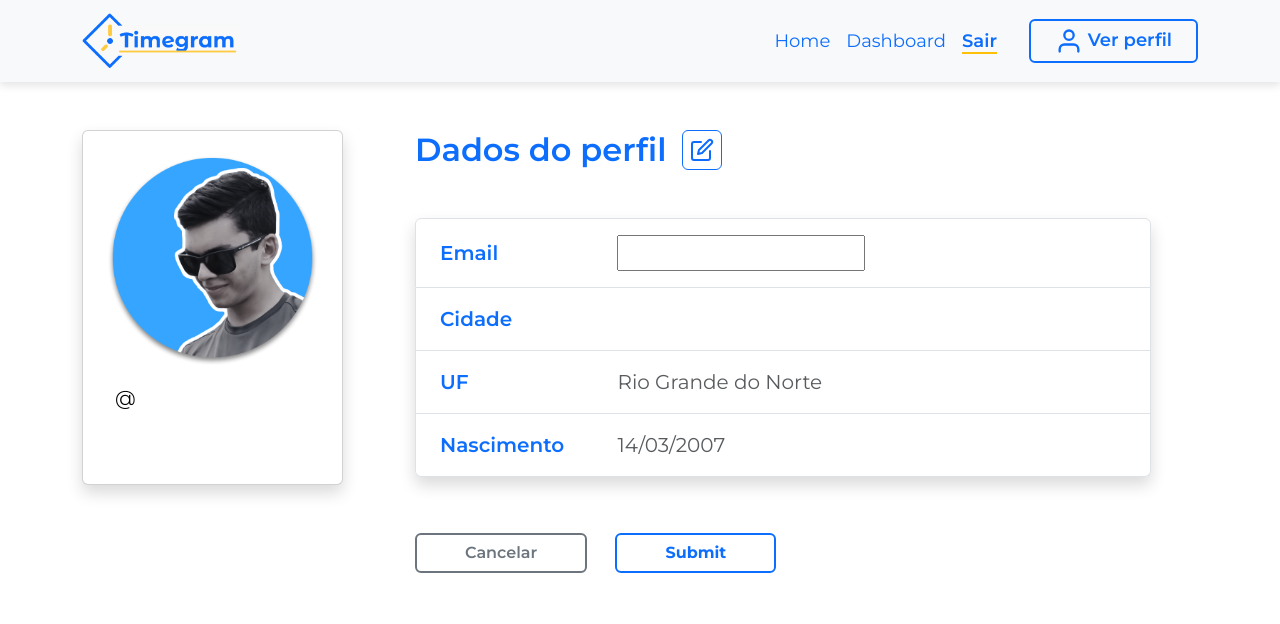
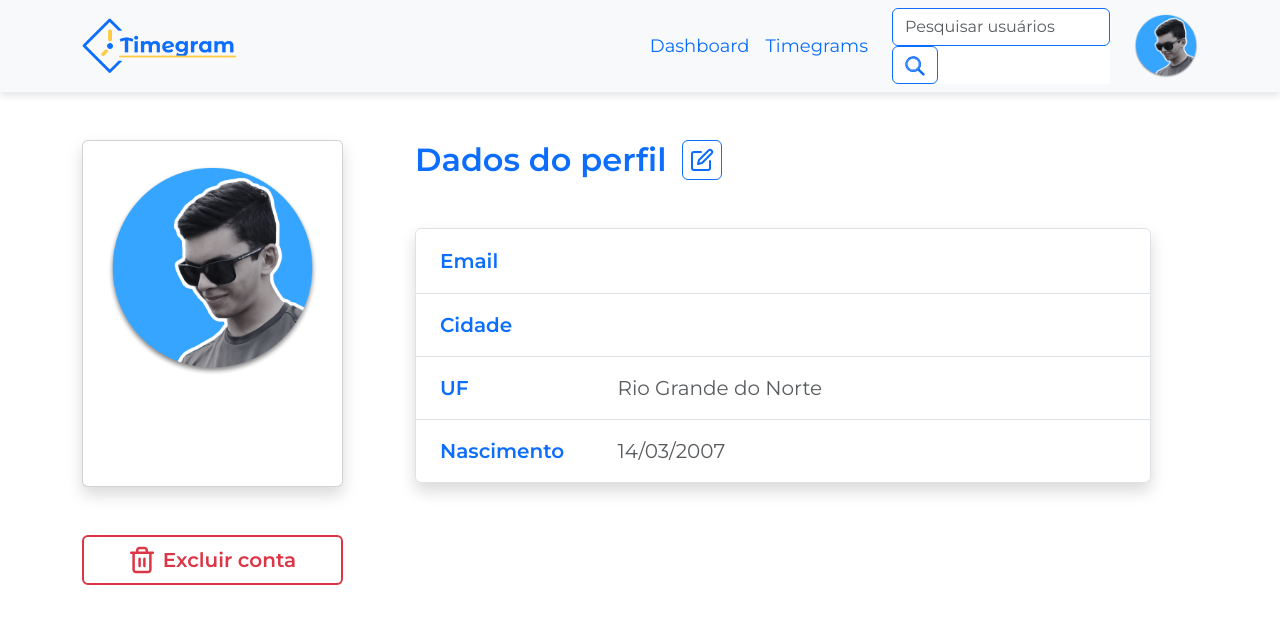
Before and after one commit to isaque-dantas/capsula-tempo-web, a Python web app: template templates/edit_user_profile.html in a window 1280 px wide. Shown: the top 624 px of the page. Run offline with Jinja, Linux system fonts and the light colour scheme; the template is opened without the code that fills it, so the values that code supplies are empty, except form fields; tables that the repository leaves empty hold one stand-in row (values such as "Sample post"); form fields are guessed from the names that the template uses.

Commit message:
update files

```diff
--- a/static/css/style.css
+++ b/static/css/style.css
@@ -1,11 +1,18 @@
+* {
+    box-sizing: border-box;
+}
+
 ::selection {
     background-color: #0D6EFD;
     color: var(--bs-light);
 }
 
-
 * {
     box-sizing: border-box;
+}
+
+.w-fit-content {
+    width: fit-content;
 }
 
 .button-edit {
@@ -46,6 +53,15 @@
     width: auto;
 }
 
+ul.navbar-nav #nav-user-img {
+    width: auto;
+    height: 64px;
+}
+
+ul.navbar-nav #nav-img-search {
+    width: 20px;
+    height: 20px;
+}
 
 .timegram {
     font-family: 'Montserrat Alternates', sans-serif;
@@ -216,10 +232,6 @@
     height: auto;
 }
 
-section.mensagem .message-title {
-    width: fit-content;
-}
-
 section.mensagem .tempo-restante {
     margin-top: 96px;
 }
@@ -232,28 +244,45 @@
     font-size: 52px;
 }
 
-section.mensagem .conteudo-mensagem {
+section.mensagem #timegram-content {
     font-size: 18px;
 }
 
-section.user-profile .card {
-    /*max-width: 240px;*/
-    /*max-height: 344px;*/
+section.user-profile #form-button-container {
+    transition: width .5s ease;
+    visibility: hidden;
+    overflow-x: hidden;
 }
 
 section.user-profile .card h5 {
     font-size: 18px;
 }
 
-section.user-profile input[type="text"]:not([readonly]) {
+section.user-profile input[type="text"],
+section.user-profile input[type="email"]{
     outline: none;
-    border: 1px solid var(--bs-primary);
-    border-radius: 4px;
-    padding-left: 8px;
+    border-style: solid;
+    border-color: var(--bs-primary);
 }
 
-section.user-profile input[type="text"][readonly] {
-    outline: none;
-    border: none;
-    padding-left: 8px;
+section.user-profile input[type="text"]:not([readonly]),
+section.user-profile input[type="email"]:not([readonly]){
+    border-width: 1px;
+    border-radius: 4px;
+    margin: 0 0 8px 8px;
+    padding: 0 0 0 8px;
 }
+
+section.user-profile input[type="text"][readonly],
+section.user-profile input[type="email"][readonly]{
+    margin: 0 0 0 8px;
+    border-width: 0;
+}
+
+section.user-profile input#username {
+    background-image: url("../img/at-sign.svg");
+    background-position: 4px center;
+    background-size: 20px 20px;
+    background-repeat: no-repeat;
+    padding-left: 26px;
+}
--- a/static/js/manage-edit-user-form.js
+++ b/static/js/manage-edit-user-form.js
@@ -1,16 +1,18 @@
 const textInputs = getTextInputs()
-const buttons = document.getElementsByClassName("form-button")
-console.log(buttons)
 const labels = document.getElementsByTagName("label")
+const formButtonContainer = document.getElementById("form-button-container")
 
-const originalLabelsForProperties = getLabelsForProperties(labels)
+const initialLabelsForProperties = getLabelsForProperties(labels)
+
+unableForm()
+formButtonContainer.style.visibility = 'visible'
 
 function getTextInputs() {
     const inputs = document.getElementsByTagName("input")
     let textInputs = []
 
     for (let i=0; i<inputs.length; i++) {
-        if (inputs[i].type === "text" ) {
+        if (inputs[i].type === "text" || inputs[i].type === "email" ) {
             textInputs.push(inputs[i])
         }
     }
@@ -28,14 +30,14 @@
     return forProperties
 }
 
-unableForm()
-
 function unableForm() {
+    hideFormButtons()
     changeInputsReadOnlyPropertyTo(true)
     removeLabelsForProperties()
 }
 
 function enableForm() {
+    showFormButtons()
     changeInputsReadOnlyPropertyTo(false)
     restoreOriginalLabelsForProperties()
 }
@@ -54,6 +56,14 @@
 
 function restoreOriginalLabelsForProperties() {
     for (let i = 0; i < labels.length; i++) {
-        labels[i].htmlFor = originalLabelsForProperties[i]
+        labels[i].htmlFor = initialLabelsForProperties[i]
     }
 }
+
+function hideFormButtons() {
+    formButtonContainer.style.width = "0px"
+}
+
+function showFormButtons() {
+    formButtonContainer.style.width = "100%"
+}
--- a/static/js/update-page-if-time-was-gone.js
+++ /dev/null
@@ -1,4 +0,0 @@
-// Arquivo referente à página 'dashboard.html'
-
-// TODO: implementar evento que ouça pelos tempos restantes e mude o texto do tempo restante se ele chegar a zero;
-//       uma ideia é usar o d-none, do bootstrap, e deixar esse outro texto "escondido"
--- a/templates/base-with-login.html
+++ b/templates/base-with-login.html
@@ -5,6 +5,11 @@
 {% endblock %}
 
 {% block navbar_nav %}
+    <li class="nav-item">
+        <a class="nav-link" href="/" aria-current="page">
+            <span class="text-primary">Home</span>
+        </a>
+    </li>
     <li class="nav-item">
         <a class="nav-link" href="/#about">
             <span class="text-primary">Sobre o autor</span>
--- a/templates/base-without-login.html
+++ b/templates/base-without-login.html
@@ -11,14 +11,29 @@
         </a>
     </li>
     <li class="nav-item">
-        <a class="nav-link active text-primary fw-semibold" href="{{ url_for('logout') }}">
-            <span class="border-bottom border-2 border-warning">Sair</span>
+        <a class="nav-link" href="{{ url_for('dashboard') }}">
+            <span class="text-primary">Timegrams</span>
         </a>
     </li>
-    <li class="nav-item ms-lg-4 mt-lg-0 mt-4">
-        <a href="{{ url_for('user_profile', username=current_user_username) }}" class="btn border-2 btn-outline-primary px-4">
-            <img src="{{ url_for('static', filename='img/user.svg') }}" alt="" class="button-logo">
-            <span class="fw-semibold">Ver perfil</span>
+    {#    ms-lg-4 mt-lg-0 mt-4#}
+    <li class="nav-item input-group border-primary bg-body mx-3">
+        {#        <input class="form-control" type="search" placeholder="Pesquisar usuários" aria-label="Search"#}
+        {#               id="nav-search-input">#}
+
+        <form action="{{ url_for('search_user') }}">
+            <input type="text" class="form-control border-primary" placeholder="Pesquisar usuários" aria-label="Search"
+                   id="nav-search-input">
+            <button class="btn btn-outline-primary fw-medium" type="submit">
+                <img src="{{ url_for('static', filename='img/search.svg') }}" alt="" id="nav-img-search"
+                     class="button-logo">
+            </button>
+        </form>
+
+    </li>
+    <li class="nav-item ms-2">
+        <a href="{{ url_for('user_profile', username=current_user_username) }}" class="d-block">
+            <img src="{{ url_for('static', filename='img/author-profile-picture.png') }}" alt="" class=""
+                 id="nav-user-img">
         </a>
     </li>
 {% endblock %}
--- a/templates/base.html
+++ b/templates/base.html
@@ -50,11 +50,7 @@
         </button>
         <div class="collapse navbar-collapse" id="navbarText">
             <ul class="navbar-nav d-flex align-items-lg-center ms-auto mb-2 mb-lg-0">
-                <li class="nav-item">
-                    <a class="nav-link" href="/" aria-current="page">
-                        <span class="text-primary">Home</span>
-                    </a>
-                </li>
+
                 {% block navbar_nav %}{% endblock %}
             </ul>
         </div>
--- a/templates/dashboard.html
+++ b/templates/dashboard-timegrams.html
@@ -1,6 +1,6 @@
 {% extends 'base-without-login.html' %}
 
-{% block title %}Dashboard{% endblock %}
+{% block title %}Seus Timegrams{% endblock %}
 {% block content %}
     <section class="container mensagens pt-5 d-flex flex-column gap-5">
         <div class="toolbar d-flex shadow justify-content-between px-4 py-3 bg-body-tertiary rounded-3 align-items-center">
--- a/templates/edit_user_profile.html
+++ b/templates/edit_user_profile.html
@@ -3,6 +3,8 @@
 {% block title %}Dashboard{% endblock %}
 {% block content %}
     <section class="user-profile container pt-5" id="container">
+        {% include 'flash_messages.html' %}
+
         <form method="POST" action="{{ url_for('user_profile', username=current_user_username) }}"
               class="row row-gap-5">
             {{ form.hidden_tag() }}
@@ -12,10 +14,12 @@
                         <img src="{{ url_for('static', filename='img/author-profile-picture.png') }}" alt=""
                              class="img-fluid">
                     </figure>
-                    {{ form.username(class="fw-normal mb-2 fs-5", value="@{}".format(user.username)) }}
+
+                    {{ form.username(class="fw-normal fs-5", value=user.username) }}
                     {{ form.name(class="text-primary fw-semibold fs-4", value="{} {}".format(user.first_name, user.last_name)) }}
                 </div>
             </div>
+
             <div class="col-8 ms-5">
                 <div class="d-flex flex-column gap-5">
                     <div class="d-flex gap-3 align-items-center">
@@ -45,15 +49,53 @@
                     </ul>
                 </div>
             </div>
-            <div class="col-8 offset-3">
-                <div class="ms-5">
-                    <button type="button" onclick="unableForm()"
-                            class="btn btn-outline-secondary px-5 fw-semibold border-2 form-button">Cancelar
-                    </button>
-                    {{ form.submit(class="btn btn-outline-primary fw-bold ms-4 border-2 px-5 form-button") }}</div>
+
+            <div class="col-3">
+                <button type="button" data-bs-toggle="modal" data-bs-target="#excludeUser{{ user.id }}"
+                        class="w-100 btn btn-outline-danger border-2 py-2 px-3 d-flex gap-2 justify-content-center align-items-center">
+                    <img src="{{ url_for('static', filename='img/trash-2.svg') }}" alt="" class="button-logo">
+                    <p class="fs-5 fw-semibold m-0">Excluir conta</p>
+                </button>
             </div>
+
+            <div class="col-8">
+                <div id="form-button-container">
+                    <div class="ms-5 w-100 d-flex">
+                        <button type="button" onclick="unableForm()"
+                                class="btn btn-outline-secondary px-5 fw-semibold border-2 form-button">Cancelar
+                        </button>
+                        {{ form.submit(class="btn btn-outline-primary fw-bold ms-4 border-2 px-5 form-button") }}
+                    </div>
+                </div>
+            </div>
+
         </form>
     </section>
+
+    <div class="modal fade" id="excludeUser{{ user.id }}" tabindex="-1"
+         aria-labelledby="excludeMessage" aria-hidden="true">
+        <div class="modal-dialog">
+            <div class="modal-content">
+                <div class="modal-header">
+                    <h1 class="modal-title fs-5 fw-bold text-primary" id="exampleModalLabel">Confirmar
+                        exclusão</h1>
+                    <button type="button" class="btn-close" data-bs-dismiss="modal" aria-label="Close"></button>
+                </div>
+                <div class="modal-body">Realmente deseja excluir sua conta?</div>
+                <div class="modal-footer gap-1">
+                    <button type="button" class="fw-bold btn btn-outline-primary" data-bs-dismiss="modal">Cancelar</button>
+                    <a href="{{ url_for('delete_user', user_id=user.id) }}"
+                       class="btn btn-outline-danger px-3 d-flex gap-2 align-items-center">
+                        <img style="width: 20px; height: auto"
+                             src="{{ url_for('static', filename='img/trash-2.svg') }}" alt=""
+                             class="button-logo">
+                        <span class="fw-semibold m-0">Excluir</span>
+                    </a>
+                </div>
+            </div>
+        </div>
+    </div>
+
     <script src="{{ url_for('static', filename='js/calculate-table-elements-width.js') }}"></script>
     <script src="{{ url_for('static', filename='js/manage-edit-user-form.js') }}"></script>
 {% endblock %}
```
Also changed, not shown: app/forms.py (+14 -14 lines), app/model.py (+23 -1 lines), app/view.py (+45 -6 lines), static/js/update-datetime-left.js (+39 -21 lines), templates/dashboard-timegram-details.html (renamed from templates/dashboard-timegram.html, +7 -7 lines), static/img/arrow-right.svg (added), static/img/search.svg (added), static/js/search-nav-form-requester.js (added).
